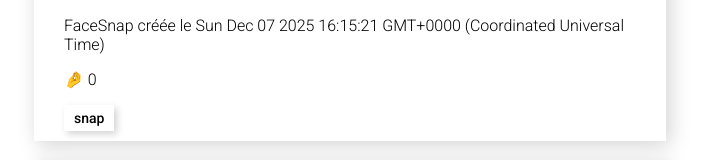
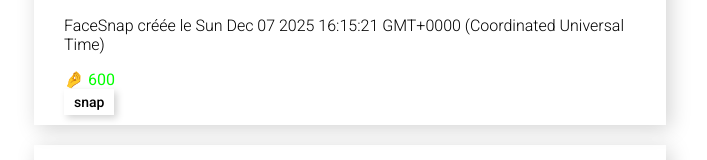
Before and after one commit to afthegamer/testAngular21, an Angular app: page / in a window 1280 px wide. Shown: the part 511-671 px from the top of the page, without its empty margins (290-997 px from the left). Built offline with nearby package versions, Linux system fonts and the light colour scheme.

Commit message:
Refine FaceSnap component: add dynamic styling with NgClass and NgStyle, update snaps display logic, and polish UI design.

```diff
--- a/src/app/face-snap/face-snap.html
+++ b/src/app/face-snap/face-snap.html
@@ -1,10 +1,12 @@
-<div class="face-snap-card">
+<div [ngClass]="{snapped:addSnap()}"
+     class="face-snap-card">
   <h2>{{ faceSnap().title }}</h2>
   <img [alt]="faceSnap().title" [src]="faceSnap().imageUrl">
   <p>{{ description }}</p>
   <p>FaceSnap créée le {{ faceSnap().createdAt }}</p>
-  <p>🤌 {{ faceSnap().snaps }}</p>
+  <span [ngStyle]="{ color: 'rgb(0, ' + faceSnap().snaps + ', 0)' }">🤌 {{ faceSnap().snaps }}</span>
   <div>
-    <button (click)="addSnap() ? onUnSnap() : onAddSnap()">{{ addSnap() ? 'unSnap' : 'snap' }}</button>
+    <button (click)="addSnap() ? onUnSnap() : onAddSnap()">{{ addSnap() ? 'unSnap' : 'snap' }}
+    </button>
   </div>
 </div>
--- a/src/app/face-snap/face-snap.scss
+++ b/src/app/face-snap/face-snap.scss
@@ -35,3 +35,17 @@
     }
   }
 }
+
+.snapped {
+  background-color: rgba(lightgreen, 0.4);
+  color: darkgreen;
+
+  button {
+    box-shadow: lightgreen 3px 3px 7px;
+    color: darkgreen;
+
+    &:active {
+      box-shadow: lightgreen 0 0 5px;
+    }
+  }
+}
```
Also changed, not shown: src/app/app.ts (+5 -4 lines), src/app/face-snap/face-snap.ts (+6 -2 lines).
